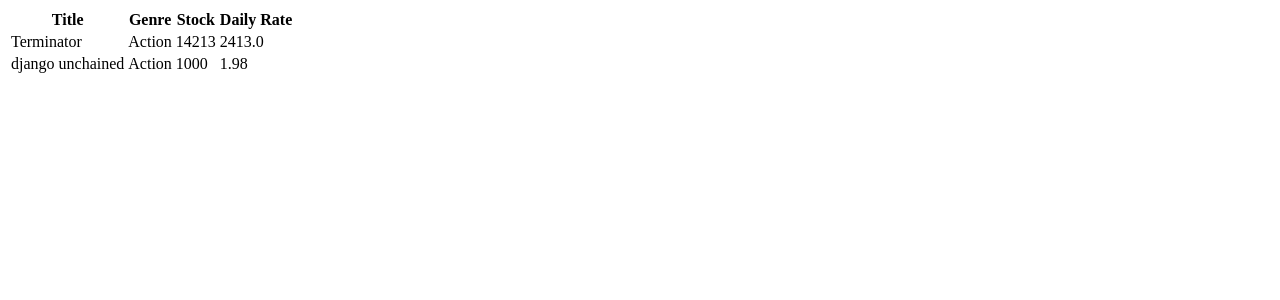
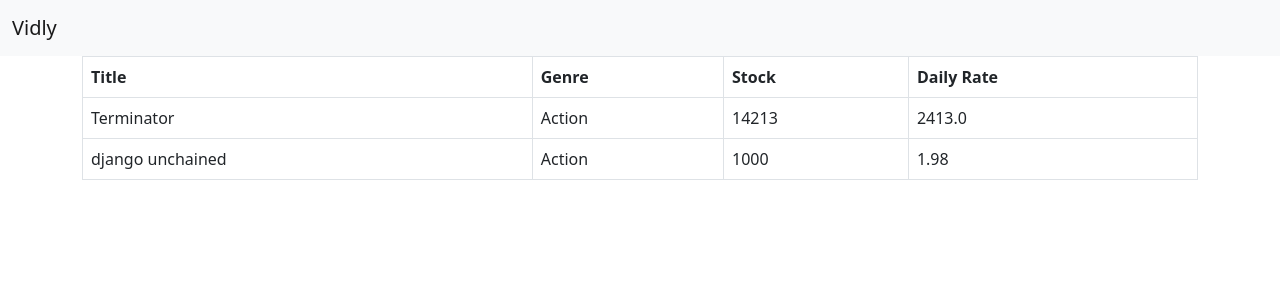
Before and after one commit to biroue10/VIDLY, a Django app: page /movies/ in a window 1280 px wide. Shown: the top 300 px of the page. Run offline with Django 4.2, Linux system fonts and the light colour scheme; data comes from the database, SQL or seed files in the repository.

Commit message:
fourth commit

```diff
--- a/movies/admin.py
+++ b/movies/admin.py
@@ -10,7 +10,8 @@
 
 class MovieAdmin(admin.ModelAdmin):
     exclude = ('date_created', )
-    list_display = ('title', 'genre', 'number_in_stock','daily_rate','date_created')
+    list_display = ('title', 'genre', 'number_in_stock',
+                    'daily_rate', 'date_created')
 
 
 admin.site.register(Genre, GenreAdmin)
--- /dev/null
+++ b/movies/templates/movies/base.html
@@ -0,0 +1,37 @@
+<!doctype html>
+<html lang="en">
+  <head>
+    <!-- Required meta tags -->
+    <meta charset="utf-8">
+    <meta name="viewport" content="width=device-width, initial-scale=1">
+
+    <!-- Bootstrap CSS -->
+    <link href="https://cdn.jsdelivr.net/npm/bootstrap@5.0.2/dist/css/bootstrap.min.css" rel="stylesheet" integrity="sha384-EVSTQN3/azprG1Anm3QDgpJLIm9Nao0Yz1ztcQTwFspd3yD65VohhpuuCOmLASjC" crossorigin="anonymous">
+
+    <title>Vidly</title>
+  </head>
+  <body>
+    <!-- As a link -->
+<nav class="navbar navbar-light bg-light">
+    <div class="container-fluid">
+      <a class="navbar-brand" href="#">Vidly</a>
+    </div>
+  </nav>
+  <main class="container">
+    {% block content %}
+
+    {% endblock content %}
+  </main>
+
+    <!-- Optional JavaScript; choose one of the two! -->
+
+    <!-- Option 1: Bootstrap Bundle with Popper -->
+    <script src="https://cdn.jsdelivr.net/npm/bootstrap@5.0.2/dist/js/bootstrap.bundle.min.js" integrity="sha384-MrcW6ZMFYlzcLA8Nl+NtUVF0sA7MsXsP1UyJoMp4YLEuNSfAP+JcXn/tWtIaxVXM" crossorigin="anonymous"></script>
+
+    <!-- Option 2: Separate Popper and Bootstrap JS -->
+    <!--
+    <script src="https://cdn.jsdelivr.net/npm/@popperjs/core@2.9.2/dist/umd/popper.min.js" integrity="sha384-IQsoLXl5PILFhosVNubq5LC7Qb9DXgDA9i+tQ8Zj3iwWAwPtgFTxbJ8NT4GN1R8p" crossorigin="anonymous"></script>
+    <script src="https://cdn.jsdelivr.net/npm/bootstrap@5.0.2/dist/js/bootstrap.min.js" integrity="sha384-cVKIPhGWiC2Al4u+LWgxfKTRIcfu0JTxR+EQDz/bgldoEyl4H0zUF0QKbrJ0EcQF" crossorigin="anonymous"></script>
+    -->
+  </body>
+</html>
--- a/movies/templates/index.html
+++ b/movies/templates/movies/index.html
@@ -1,4 +1,6 @@
-<table>
+{% extends "movies/base.html" %}
+{% block content %}
+<table class="table table-bordered table-hover">
     <thead>
         <tr>
             <th>Title</th>
@@ -19,3 +21,4 @@
 
     </tbody>
 </table>
+{% endblock content %}
--- a/movies/views.py
+++ b/movies/views.py
@@ -10,4 +10,4 @@
     context = {
         'movies': movies
     }
-    return render(request, 'index.html', context)
+    return render(request, 'movies/index.html', context)
```
Also changed, not shown: 3 other files.
